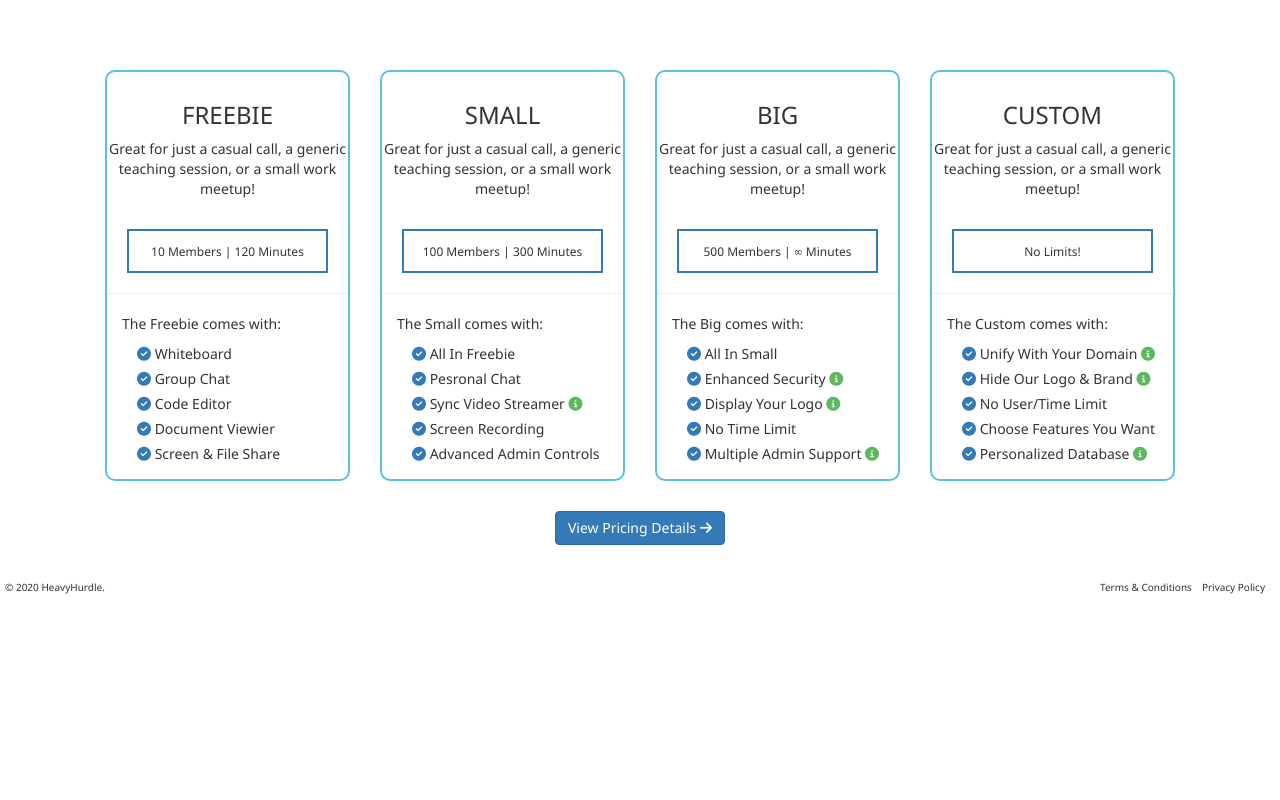
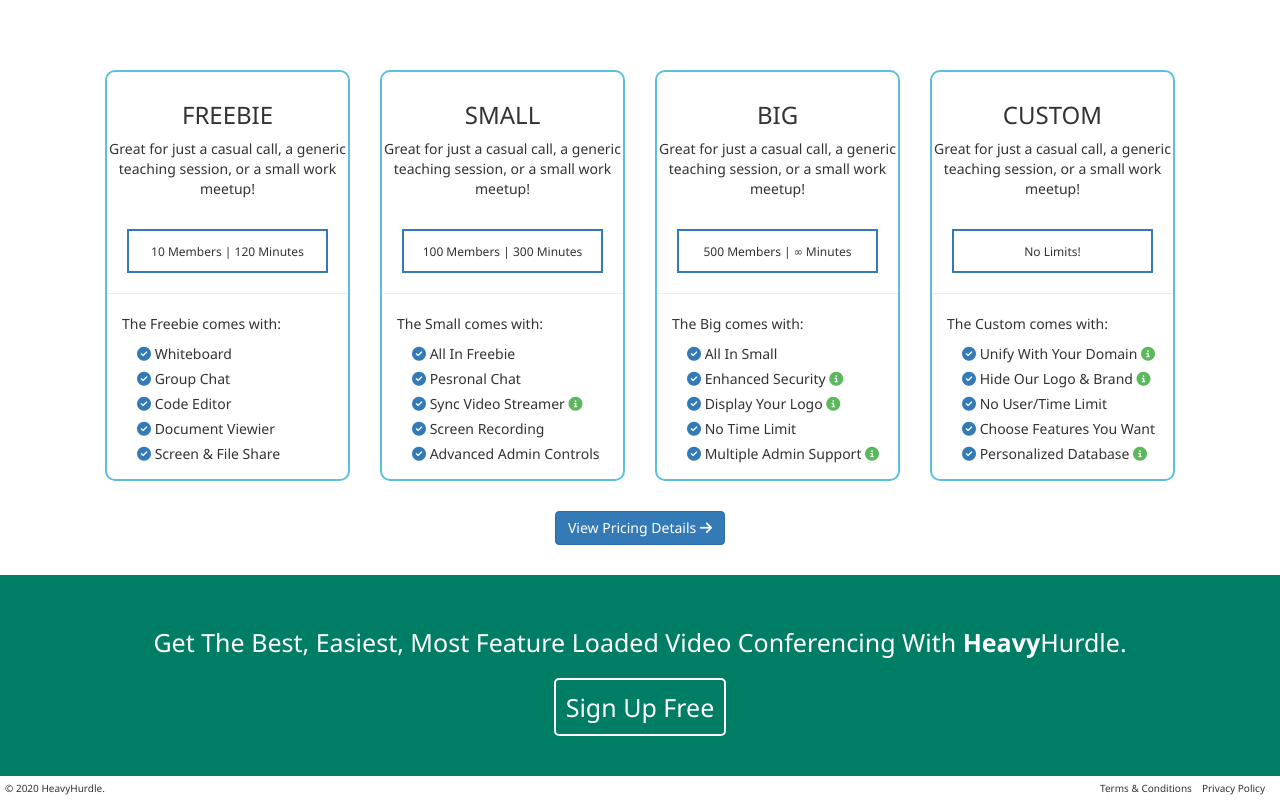
Before and after one commit to karanshah0206/HeavyHurdle, a plain HTML site: page index.html in a window 1280 px wide. Shown: the part 2031-2831 px from the top of the page. Before the commit the page ends 2630 px from the top, so only its background shows below. Drawn offline with nearby package versions, Linux system fonts and the light colour scheme.

Commit message:
Added Call To Action To Homepage

```diff
--- a/css/style.css
+++ b/css/style.css
@@ -192,6 +192,27 @@
     }
 }
 
+/* Call To Action */
+.cta {
+    width: 100%;
+    padding: 50px;
+    font-size: 25px;
+    text-align: center;
+}
+.cta-green {
+    background-color: #007E65;
+    color: white;
+}
+.cta .spacer {
+    height: 20px;
+}
+@media screen and (max-width: 767px) {
+    .cta {
+        font-size: 13px;
+        padding: 50px 20px;
+    }
+}
+
 /* Buttons */
 .clear-button {
     border: 2px solid white;
--- a/index.html
+++ b/index.html
@@ -195,6 +195,12 @@
         </div>
         <a class="btn btn-primary" style="margin: 30px 0;">View Pricing Details <i class="fas fa-arrow-right"></i></a>
     </div>
+    <!-- CTA -->
+    <div class="cta cta-green">
+        <p>Get The Best, Easiest, Most Feature Loaded Video Conferencing With <b>Heavy</b>Hurdle.</p>
+        <div class="spacer"></div>
+        <a class="clear-button" href="signup.html">Sign Up Free</a>
+    </div>
     <!-- Footer -->
     <div id="footer">
         &copy; 2020 HeavyHurdle.
```
